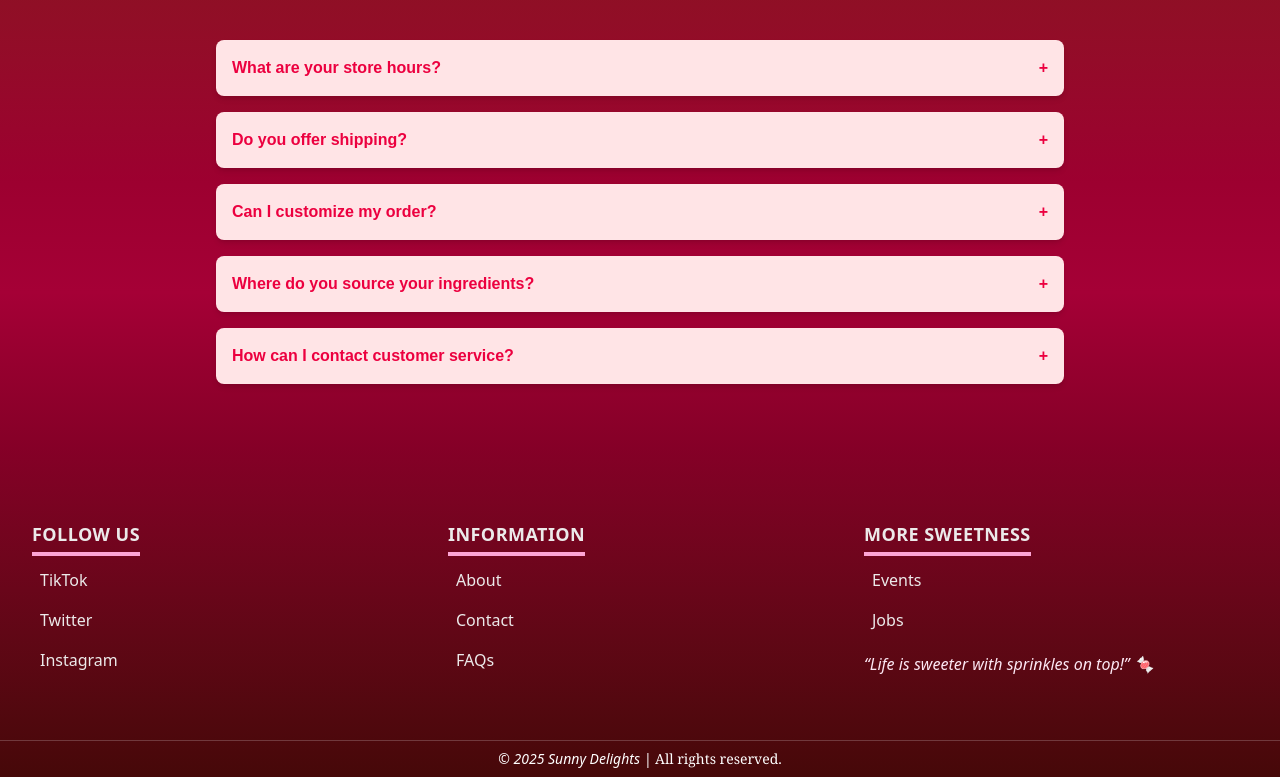
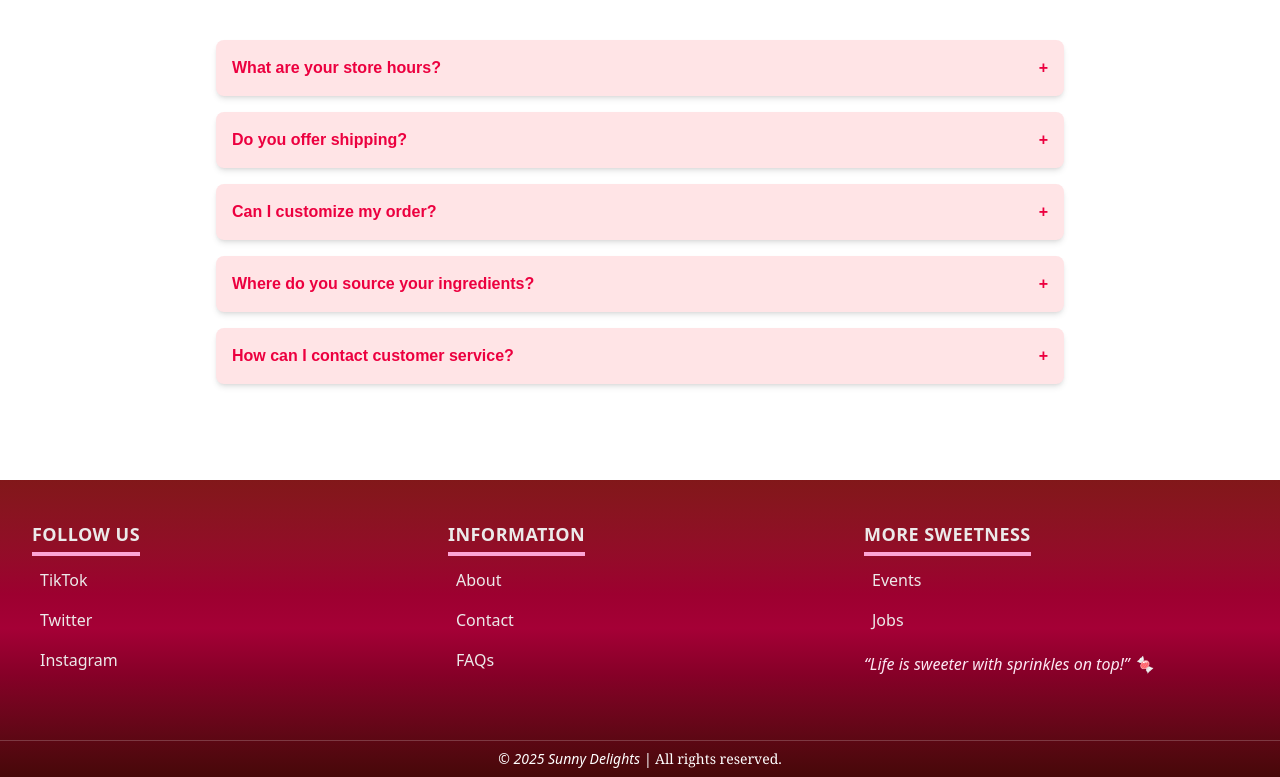
Before and after one commit to sunnycc17/candy-shop, a Next.js app in the folder candy-shop/: page /faq in a window 1280 px wide. Shown: the part 192-969 px from the top of the page. Built offline with nearby package versions, Linux system fonts and the light colour scheme.

Commit message:
chaned footer bg and blog section bg

```diff
--- a/candy-shop/app/layout.tsx
+++ b/candy-shop/app/layout.tsx
@@ -41,7 +41,7 @@ export default function RootLayout({
 }) {
   return (
     <html lang="en">
-      <body className="antialiased bg-linear-to-b from-red-900 via-rose-800 to-red-950 text-[#eceaea]">{children}</body>
+      <body className="antialiased  text-[#eceaea]">{children}</body>
     </html>
   );
 }
--- a/candy-shop/app/page.tsx
+++ b/candy-shop/app/page.tsx
@@ -242,7 +242,7 @@ export default function HomePage() {
       </section>
 
       {/* BLOG */}
-      <section id="blog" className="flex flex-col items-center py-16">
+      <section id="blog" className="flex flex-col items-center py-16 bg-white">
         {/* Intro Block */}
         <div className="w-full max-w-4xl rounded-3xl p-8 sm:p-10 md:p-12 text-center">
           <h2 className="text-2xl sm:text-3xl md:text-4xl font-bold text-rose-600 mb-4 tracking-tight">
--- a/candy-shop/components/common/Footer.tsx
+++ b/candy-shop/components/common/Footer.tsx
@@ -4,7 +4,7 @@ import Link from "next/link";
 
 export default function Footer() {
   return (
-    <footer className="footer letters font-sans ">
+    <footer className="footer letters font-sans bg-linear-to-b from-red-900 via-rose-800 to-red-950 ">
       <div className="max-w-7xl mx-auto px-4 sm:px-6 lg:px-8 py-10 grid grid-cols-1 md:grid-cols-3 gap-8">
         {/* Socials */}
         <div className="flex flex-col space-y-2">
```
